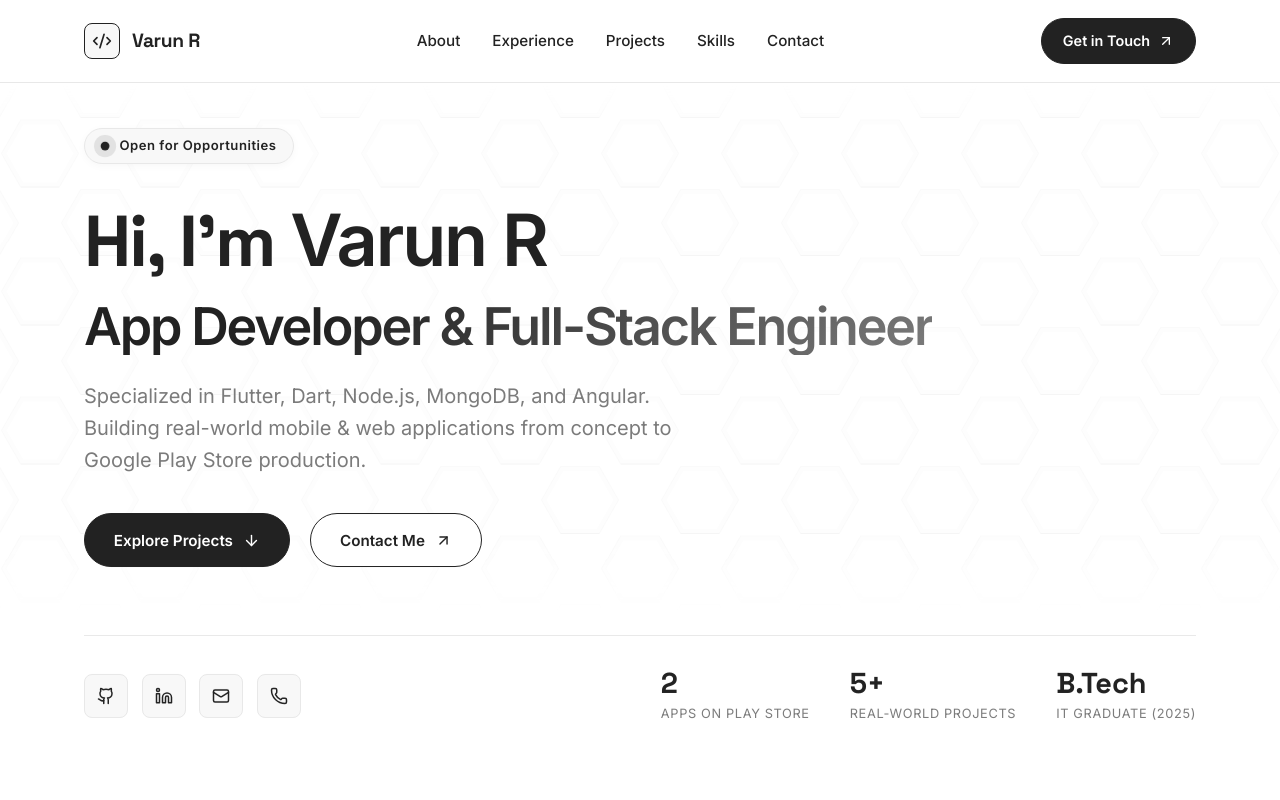
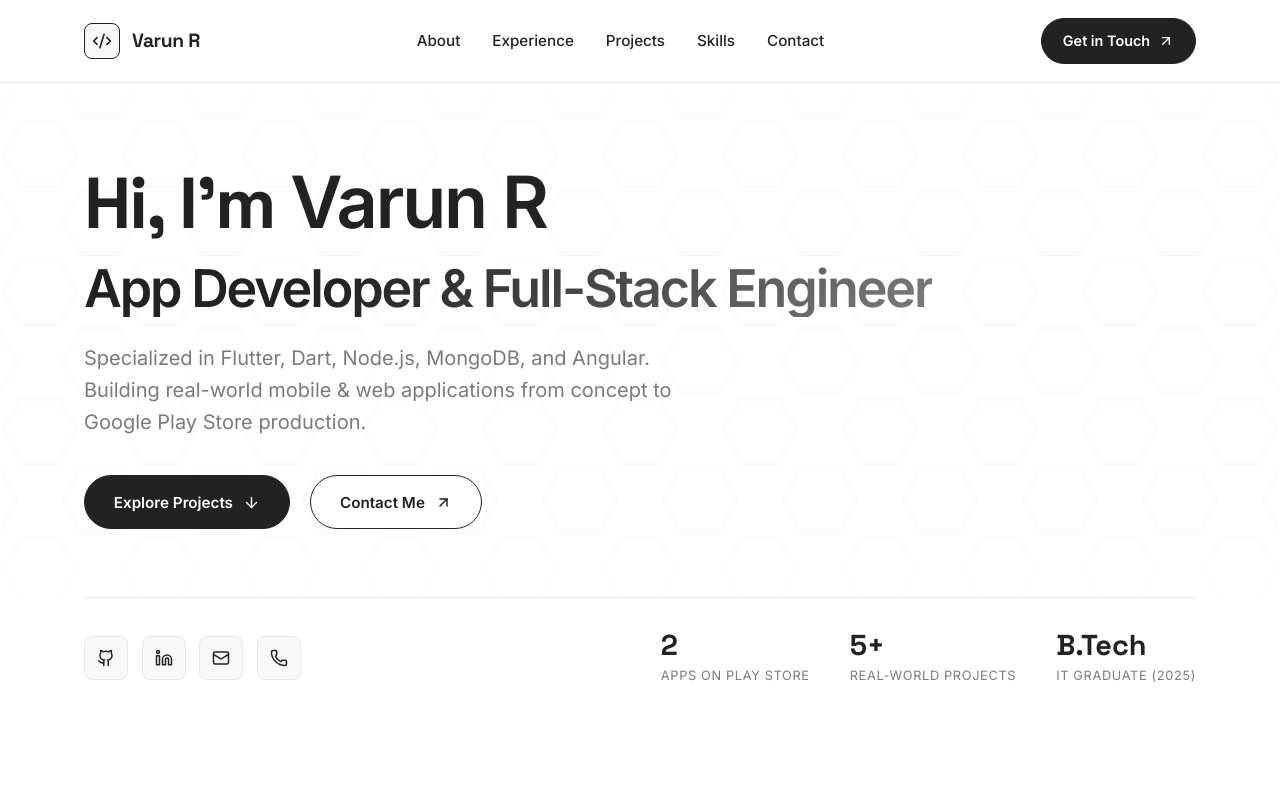
Before and after one commit to VarunVK-18/Varun-Portfolio, a React (Vite) app: page / in a window 1280 px wide. Shown: the top 800 px of the page. Built offline with nearby package versions, Linux system fonts and the light colour scheme.

Commit message:
feat: remove Open for Opportunities badge from hero section

```diff
--- a/src/components/Hero/Hero.jsx
+++ b/src/components/Hero/Hero.jsx
@@ -20,11 +20,6 @@ export default function Hero() {
     <section id="hero" className="hero-section">
       <div className="container hero-container">
 
-        {/* Availability Badge */}
-        <div className="hero-badge reveal-fade-up">
-          <span className="pulse-dot" />
-          <span className="badge-text">{personalInfo.status}</span>
-        </div>
 
         {/* Hero Title & Subtitle */}
         <div className="hero-content reveal-fade-up">
```
